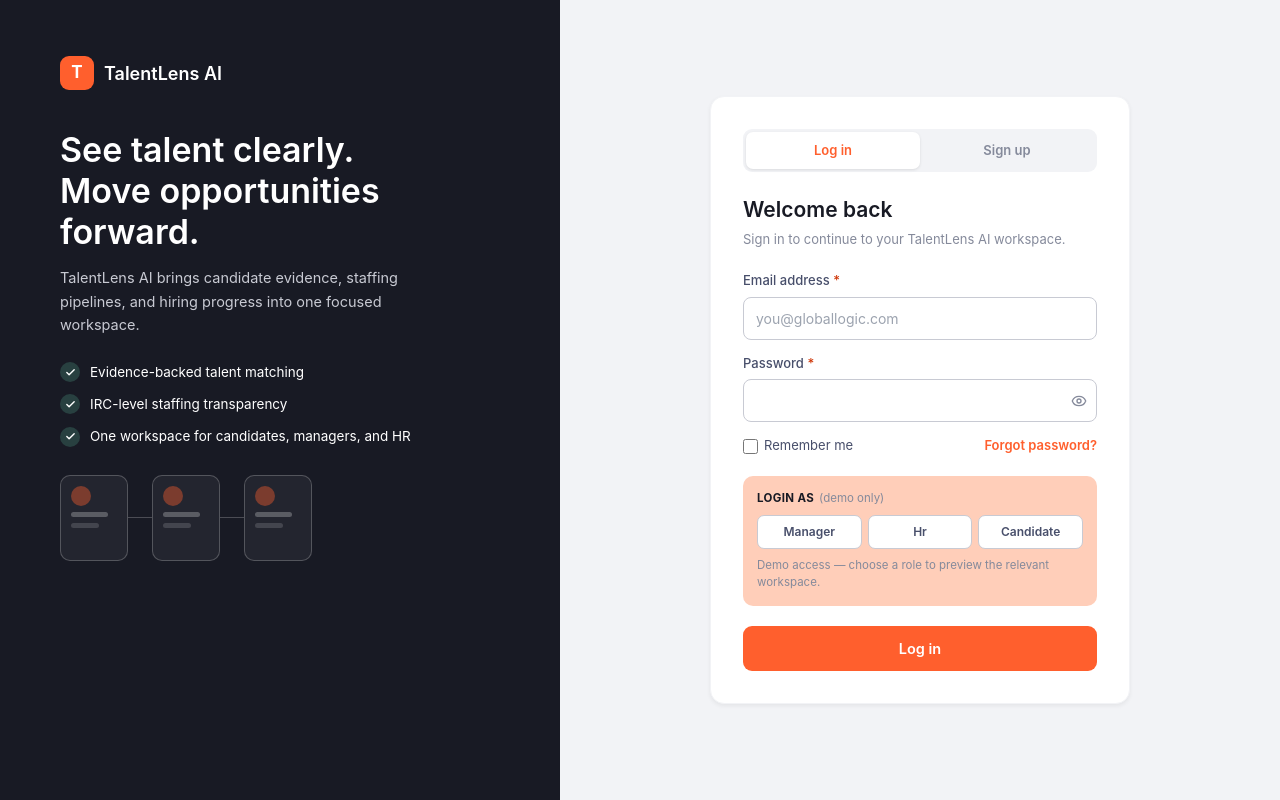
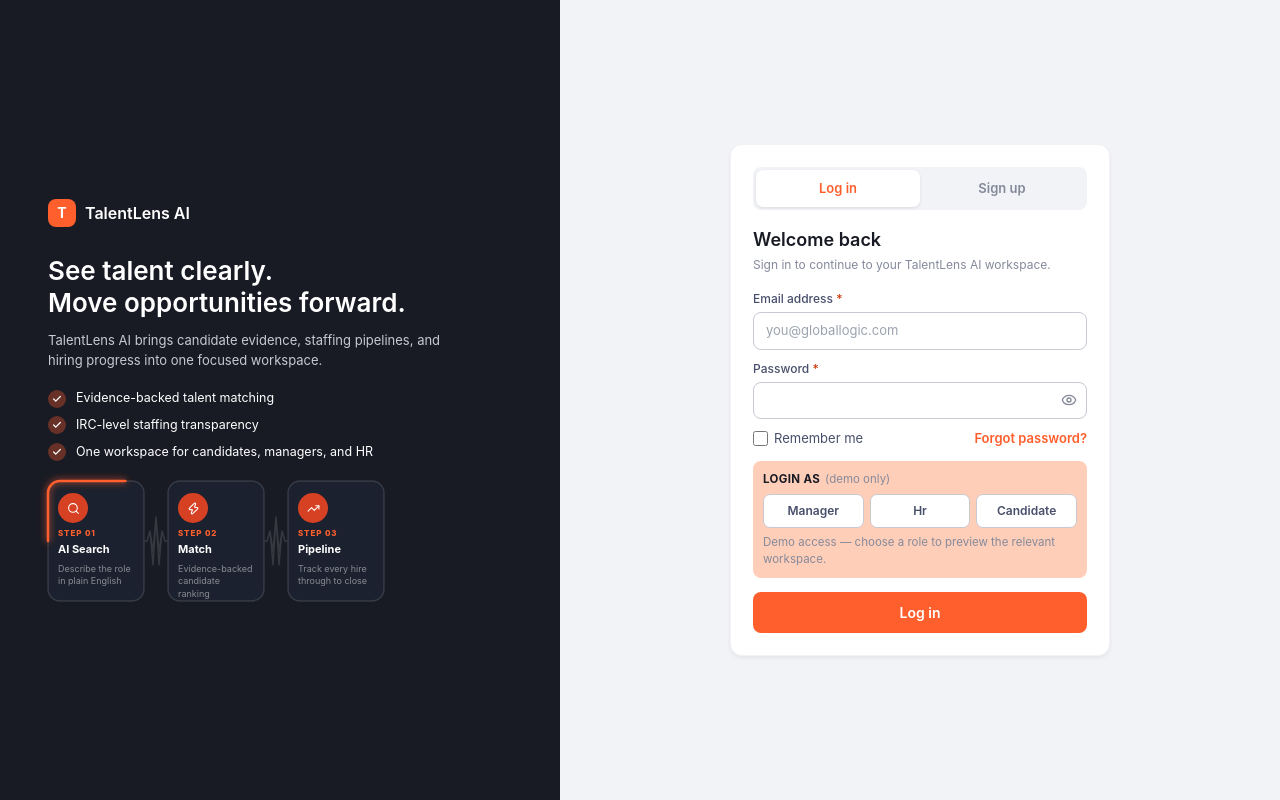
Before and after one commit to thesaty4/TalentAI, a React (Vite) app in the folder client/: page /login in a window 1280 px wide. Built offline with nearby package versions, Linux system fonts and the light colour scheme; no server answers.

Commit message:
feat: add animated pipeline flow diagram to login page

```diff
--- /dev/null
+++ b/client/src/components/PipelineFlow.tsx
@@ -0,0 +1,184 @@
+import { useEffect, useState } from 'react';
+import { Search, Zap, TrendingUp } from 'lucide-react';
+
+// ── Layout ────────────────────────────────────────────────────────────────────
+const CW  = 96;                          // card width
+const CH  = 120;                         // card height
+const GAP = 24;                          // gap between cards
+const R   = 12;                          // card border-radius
+const W   = CW * 3 + GAP * 2;           // 336 total
+const MY  = CH / 2;                      // 60 — connector vertical midpoint
+const XS  = [0, CW + GAP, (CW + GAP) * 2] as const; // [0, 120, 240]
+
+// ── Colors ────────────────────────────────────────────────────────────────────
+const BLUE   = '#FF5F2D';  // power-orange — primary brand color
+const ORANGE = '#D64123';
+
+// ── Cards data ────────────────────────────────────────────────────────────────
+const CARDS = [
+  { step: '01', title: 'AI Search',  desc: 'Describe the role in plain English',   Icon: Search     },
+  { step: '02', title: 'Match',      desc: 'Evidence-backed candidate ranking',    Icon: Zap        },
+  { step: '03', title: 'Pipeline',   desc: 'Track every hire through to close',    Icon: TrendingUp },
+];
+
+// ── SVG path helpers ──────────────────────────────────────────────────────────
+
+/** ECG heartbeat zigzag from x0 to x1 at baseline y (works for both directions). */
+function hb(x0: number, x1: number, y: number): string {
+  const s = (x1 - x0) / 8;
+  return [
+    `L ${x0 + s}   ${y}`,
+    `L ${x0 + 2*s} ${y - 10}`,
+    `L ${x0 + 3*s} ${y + 10}`,
+    `L ${x0 + 4*s} ${y - 24}`,
+    `L ${x0 + 5*s} ${y + 24}`,
+    `L ${x0 + 6*s} ${y - 10}`,
+    `L ${x0 + 7*s} ${y}`,
+    `L ${x1} ${y}`,
+  ].join(' ');
+}
+
+/** Top-half of a card: enter left-mid, trace over the top, exit right-mid. */
+function cardTop(x: number): string {
+  return `L ${x} ${R} A ${R} ${R} 0 0 1 ${x+R} 0 L ${x+CW-R} 0 A ${R} ${R} 0 0 1 ${x+CW} ${R} L ${x+CW} ${MY}`;
+}
+
+/** Bottom-half of a card: enter right-mid, trace under the bottom, exit left-mid. */
+function cardBot(x: number): string {
+  return `L ${x+CW} ${CH-R} A ${R} ${R} 0 0 1 ${x+CW-R} ${CH} L ${x+R} ${CH} A ${R} ${R} 0 0 1 ${x} ${CH-R} L ${x} ${MY}`;
+}
+
+// Single continuous closed path:
+//  forward  → Card1 top → hb → Card2 top → hb → Card3 top+bottom
+//  backward ← hb ← Card2 bottom ← hb ← Card1 bottom → close
+const PATH = [
+  `M 0 ${MY}`,
+  cardTop(XS[0]),
+  hb(CW,         XS[1],        MY),   // connector 1 →
+  cardTop(XS[1]),
+  hb(XS[1]+CW,   XS[2],        MY),   // connector 2 →
+  cardTop(XS[2]),
+  cardBot(XS[2]),                      // Card 3 bottom (closes right side)
+  hb(XS[2],      XS[1]+CW,     MY),   // connector 2 ←
+  cardBot(XS[1]),
+  hb(XS[1],      CW,           MY),   // connector 1 ←
+  cardBot(XS[0]),                      // returns to M 0 MY
+  'Z',
+].join(' ');
+
+// ── Component ─────────────────────────────────────────────────────────────────
+
+export function PipelineFlow() {
+  const [reduced, setReduced] = useState(false);
+  useEffect(() => {
+    setReduced(window.matchMedia('(prefers-reduced-motion: reduce)').matches);
+  }, []);
+
+  // 8s loop syncs pulse travel with card glow: each card glows for ~2s every 8s
+  const loopMs = 8000;
+
+  return (
+    <>
+      <style>{`
+        @keyframes pipeline-pulse {
+          to { stroke-dashoffset: -1; }
+        }
+        @keyframes card-glow {
+          0%, 100% { box-shadow: 0 0 0 0 rgba(255,95,45,0); }
+          12%       { box-shadow: 0 0 24px 7px rgba(255,95,45,0.38); }
+          26%       { box-shadow: 0 0 0 0 rgba(255,95,45,0); }
+        }
+        @media (prefers-reduced-motion: reduce) {
+          .pl-pulse { animation: none !important; }
+        }
+      `}</style>
+
+      <div style={{ position: 'relative', width: W, height: CH }}>
+
+        {/* ── SVG track layer (z-index above cards so path is always crisp) ── */}
+        <svg
+          width={W} height={CH}
+          viewBox={`0 0 ${W} ${CH}`}
+          style={{ position: 'absolute', inset: 0, overflow: 'visible', zIndex: 2, pointerEvents: 'none' }}
+        >
+          <defs>
+            <filter id="pl-glow" x="-80%" y="-80%" width="260%" height="260%">
+              <feGaussianBlur in="SourceGraphic" stdDeviation="3.5" result="blur" />
+              <feMerge>
+                <feMergeNode in="blur" />
+                <feMergeNode in="SourceGraphic" />
+              </feMerge>
+            </filter>
+          </defs>
+
+          {/* Static dim track — always visible */}
+          <path
+            d={PATH} fill="none"
+            stroke="rgba(255,255,255,0.13)" strokeWidth="1.5"
+            strokeLinejoin="round" strokeLinecap="round"
+          />
+
+          {/* Animated glowing pulse — travels around the full path every loopMs */}
+          <path
+            d={PATH} fill="none"
+            stroke={BLUE} strokeWidth="2.5"
+            strokeLinejoin="round" strokeLinecap="round"
+            filter="url(#pl-glow)"
+            pathLength="1"
+            strokeDasharray="0.07 0.93"
+            className="pl-pulse"
+            style={{ animation: `pipeline-pulse ${loopMs}ms linear infinite` }}
+          />
+        </svg>
+
+        {/* ── Cards (z-index 1, below SVG so path draws over their edges) ── */}
+        {CARDS.map(({ step, title, desc, Icon }, i) => (
+          <div
+            key={i}
+            style={{
+              position: 'absolute', left: XS[i], top: 0,
+              width: CW, height: CH,
+              borderRadius: R,
+              background: 'rgba(65,151,203,0.06)',
+              zIndex: 1,
+              padding: '12px 10px',
+              display: 'flex', flexDirection: 'column', gap: 6,
+              // Staggered glow: card 1 at 0s, card 2 at loopMs/3, card 3 at 2*loopMs/3
+              animation: reduced
+                ? undefined
+                : `card-glow ${loopMs}ms ease-in-out ${((i * loopMs) / 3 / 1000).toFixed(3)}s infinite`,
+            }}
+          >
+            {/* Icon badge */}
+            <div style={{
+              width: 30, height: 30, borderRadius: '50%',
+              background: ORANGE, flexShrink: 0,
+              display: 'flex', alignItems: 'center', justifyContent: 'center',
+            }}>
+              <Icon size={13} color="#fff" strokeWidth={2} />
+            </div>
+
+            {/* Eyebrow */}
+            <p style={{
+              margin: 0, fontSize: 8, fontWeight: 800,
+              letterSpacing: '0.11em', textTransform: 'uppercase',
+              color: BLUE, lineHeight: 1,
+            }}>STEP {step}</p>
+
+            {/* Title */}
+            <p style={{
+              margin: 0, fontSize: 11, fontWeight: 700,
+              color: '#fff', lineHeight: 1.2,
+            }}>{title}</p>
+
+            {/* Description */}
+            <p style={{
+              margin: 0, fontSize: 9, lineHeight: 1.4,
+              color: 'rgba(255,255,255,0.48)',
+            }}>{desc}</p>
+          </div>
+        ))}
+      </div>
+    </>
+  );
+}
--- a/client/src/pages/auth/LoginPage.tsx
+++ b/client/src/pages/auth/LoginPage.tsx
@@ -4,6 +4,7 @@
 import { useNavigate } from "react-router-dom";
 import { useAuth } from "../../auth/useAuth";
 import { authApi, type JwtUser } from "../../lib/api/auth.api";
+import { PipelineFlow } from "../../components/PipelineFlow";
 
 // ─── Theme (GlobalLogic brand — scoped to auth screen only) ───────────────────────────────────────────────
 const C = {
@@ -25,8 +26,8 @@
 // ─── Shared input style ───────────────────────────────────────────────────────
 function inputStyle(hasError: boolean): React.CSSProperties {
   return {
-    width: "100%", padding: "10px 12px", border: `1px solid ${hasError ? C.danger : C.border}`,
-    borderRadius: 8, fontSize: 14, color: C.fg1, outline: "none", boxSizing: "border-box" as const,
+    width: "100%", padding: "8px 12px", border: `1px solid ${hasError ? C.danger : C.border}`,
+    borderRadius: 8, fontSize: 13, color: C.fg1, outline: "none", boxSizing: "border-box" as const,
     backgroundColor: "#fff",
   };
 }
@@ -34,12 +35,12 @@
 // ─── Field wrapper with label + inline error ──────────────────────────────────
 function Field({ label, error, children }: { label: string; error?: string; children: React.ReactNode }) {
   return (
-    <div style={{ marginBottom: 14 }}>
-      <label style={{ display: "block", marginBottom: 6, fontSize: 13, fontWeight: 500, color: C.fg2 }}>
+    <div style={{ marginBottom: 10 }}>
+      <label style={{ display: "block", marginBottom: 4, fontSize: 12, fontWeight: 500, color: C.fg2 }}>
         {label} <span style={{ color: C.danger }}>*</span>
       </label>
       {children}
-      {error && <p style={{ marginTop: 4, fontSize: 12, color: C.danger }}>{error}</p>}
+      {error && <p style={{ marginTop: 3, fontSize: 11, color: C.danger }}>{error}</p>}
     </div>
   );
 }
@@ -54,59 +55,47 @@
   return (
     <div style={{
       flex: 1, minWidth: 380, maxWidth: 560, background: C.heroBg,
-      padding: "56px 60px", display: "flex", flexDirection: "column",
+      padding: "40px 48px", display: "flex", flexDirection: "column", justifyContent: "center",
     }} className="hero-pane">
       {/* Logo */}
-      <div style={{ display: "flex", alignItems: "center", gap: 10, marginBottom: 40 }}>
+      <div style={{ display: "flex", alignItems: "center", gap: 9, marginBottom: 28 }}>
         <div style={{
-          width: 34, height: 34, borderRadius: 9, background: C.accentTeal,
+          width: 28, height: 28, borderRadius: 8, background: C.accentTeal,
           display: "flex", alignItems: "center", justifyContent: "center",
-          fontWeight: 700, fontSize: 17, color: "#fff", fontFamily: "var(--font-display)",
+          fontWeight: 700, fontSize: 14, color: "#fff", fontFamily: "var(--font-display)",
         }}>T</div>
-        <span style={{ color: "#fff", fontWeight: 600, fontSize: 18, fontFamily: "var(--font-display)" }}>
+        <span style={{ color: "#fff", fontWeight: 600, fontSize: 16, fontFamily: "var(--font-display)" }}>
           TalentLens AI
         </span>
       </div>
       {/* Headline */}
       <h1 style={{
-        color: "#fff", fontWeight: 600, fontSize: 34, lineHeight: 1.2, maxWidth: 420,
-        marginBottom: 14, fontFamily: "var(--font-display)",
+        color: "#fff", fontWeight: 600, fontSize: 26, lineHeight: 1.25, maxWidth: 420,
+        marginBottom: 10, fontFamily: "var(--font-display)",
       }} className="hero-headline">
         See talent clearly.<br />Move opportunities forward.
       </h1>
       {/* Subhead */}
-      <p style={{ color: C.onDark2, fontSize: 14.5, lineHeight: 1.6, maxWidth: 400, marginBottom: 26 }}>
+      <p style={{ color: C.onDark2, fontSize: 13, lineHeight: 1.6, maxWidth: 400, marginBottom: 18 }}>
         TalentLens AI brings candidate evidence, staffing pipelines, and hiring progress into one focused workspace.
       </p>
       {/* Benefits */}
-      <div style={{ display: "flex", flexDirection: "column", gap: 12, marginBottom: 28 }}>
+      <div style={{ display: "flex", flexDirection: "column", gap: 8, marginBottom: 20 }}>
         {benefits.map(b => (
           <div key={b} style={{ display: "flex", alignItems: "center", gap: 10 }}>
             <div style={{
-              width: 20, height: 20, borderRadius: "50%", background: "rgba(59,110,100,0.45)",
+              width: 18, height: 18, borderRadius: "50%", background: "rgba(255,95,45,0.35)",
               display: "flex", alignItems: "center", justifyContent: "center", flexShrink: 0,
             }}>
-              <Check size={11} color="#fff" strokeWidth={3} />
+              <Check size={10} color="#fff" strokeWidth={3} />
             </div>
-            <span style={{ color: "#fff", fontSize: 13.5 }}>{b}</span>
+            <span style={{ color: "#fff", fontSize: 12.5 }}>{b}</span>
           </div>
         ))}
       </div>
-      {/* Decorative cards (desktop only) */}
-      <div className="hero-cards" style={{ display: "flex", alignItems: "center", gap: 0 }}>
-        {[0, 1, 2].map(i => (
-          <div key={i} style={{ display: "flex", alignItems: "center" }}>
-            <div style={{
-              width: 68, height: 86, border: "1px solid rgba(255,255,255,0.22)", borderRadius: 10,
-              background: "rgba(255,255,255,0.05)", padding: 10, display: "flex", flexDirection: "column", gap: 6,
-            }}>
-              <div style={{ width: 20, height: 20, borderRadius: '50%', background: "rgba(255,95,45,0.40)" }} />
-              <div style={{ height: 5, borderRadius: 3, background: "rgba(255,255,255,0.25)", width: "80%" }} />
-              <div style={{ height: 5, borderRadius: 3, background: "rgba(255,255,255,0.15)", width: "60%" }} />
-            </div>
-            {i < 2 && <div style={{ width: 24, height: 1, background: "rgba(255,255,255,0.22)" }} />}
-          </div>
-        ))}
+      {/* Animated pipeline flow diagram (desktop only) */}
+      <div className="hero-cards">
+        <PipelineFlow />
       </div>
     </div>
   );
@@ -174,7 +163,7 @@
         </div>
       </Field>
       {/* Remember me + Forgot */}
-      <div style={{ display: "flex", justifyContent: "space-between", alignItems: "center", marginBottom: 20 }}>
+      <div style={{ display: "flex", justifyContent: "space-between", alignItems: "center", marginBottom: 12 }}>
         <label style={{ display: "flex", alignItems: "center", gap: 6, fontSize: 13, color: C.fg2, cursor: "pointer" }}>
           <input type="checkbox" checked={remember} onChange={e => setRemember(e.target.checked)}
             style={{ accentColor: C.accentTeal, width: 15, height: 15 }} />
@@ -185,14 +174,14 @@
         </a>
       </div>
       {/* Demo login box */}
-      <div style={{ background: C.subtleBg, borderRadius: 10, padding: 14, marginBottom: 20 }}>
-        <div style={{ display: "flex", alignItems: "baseline", gap: 5, marginBottom: 8 }}>
+      <div style={{ background: C.subtleBg, borderRadius: 8, padding: 10, marginBottom: 14 }}>
+        <div style={{ display: "flex", alignItems: "baseline", gap: 5, marginBottom: 6 }}>
           <span style={{ fontWeight: 700, fontSize: 11.5, textTransform: "uppercase" as const, letterSpacing: "0.03em", color: C.fg1 }}>
             Login as
           </span>
           <span style={{ fontSize: 11.5, color: C.fg3 }}>(demo only)</span>
         </div>
-        <div style={{ display: "flex", gap: 6, marginBottom: 8 }}>
+        <div style={{ display: "flex", gap: 6, marginBottom: 6 }}>
           {(["manager", "hr", "candidate"] as DemoRole[]).map(role => (
             <button key={role} type="button" disabled={busy}
               onClick={() => { setDemoRole(role); demoMut.mutate(role); }}
@@ -212,7 +201,7 @@
       {/* Submit */}
       <button type="submit" disabled={busy} style={{
         width: "100%", background: busy ? C.border : C.accentTeal, color: busy ? C.fg3 : "#fff",
-        border: "none", borderRadius: 9, padding: "12px", fontSize: 14.5, fontWeight: 600,
+        border: "none", borderRadius: 8, padding: "10px", fontSize: 14, fontWeight: 600,
         cursor: busy ? "not-allowed" : "pointer",
       }}>{loginMut.isPending ? "Logging in…" : "Log in"}</button>
     </form>
@@ -295,7 +284,7 @@
       </div>
       <button type="submit" disabled={busy} style={{
         width: "100%", background: busy ? C.border : C.accentTeal, color: busy ? C.fg3 : "#fff",
-        border: "none", borderRadius: 9, padding: "12px", fontSize: 14.5, fontWeight: 600,
+        border: "none", borderRadius: 8, padding: "10px", fontSize: 14, fontWeight: 600,
         cursor: busy ? "not-allowed" : "pointer",
       }}>{busy ? "Creating account…" : "Create account"}</button>
     </form>
@@ -335,17 +324,17 @@
         <HeroPane />
         {/* Right auth pane */}
         <div className="auth-pane" style={{
-          flex: 1, display: "flex", alignItems: "center", justifyContent: "center", padding: 40,
+          flex: 1, display: "flex", alignItems: "center", justifyContent: "center", padding: 24,
         }}>
           <div style={{
-            maxWidth: 420, width: "100%", background: "#fff",
-            border: `1px solid ${C.borderSub}`, borderRadius: 14, padding: 32,
+            maxWidth: 380, width: "100%", background: "#fff",
+            border: `1px solid ${C.borderSub}`, borderRadius: 12, padding: 22,
             boxShadow: "0 2px 4px rgba(0,0,0,0.06)",
           }}>
             {/* Tab switcher */}
             <div style={{
-              background: C.pageBg, borderRadius: 9, padding: 3,
-              display: "flex", marginBottom: 22,
+              background: C.pageBg, borderRadius: 8, padding: 3,
+              display: "flex", marginBottom: 16,
             }}>
               {(["login", "signup"] as const).map(t => (
                 <button key={t} type="button" onClick={() => setTab(t)} style={{
@@ -360,10 +349,10 @@
               ))}
             </div>
             {/* Heading */}
-            <h2 style={{ margin: "0 0 4px", fontSize: 21, fontWeight: 600, color: C.fg1, fontFamily: "var(--font-display)" }}>
+            <h2 style={{ margin: "0 0 3px", fontSize: 18, fontWeight: 600, color: C.fg1, fontFamily: "var(--font-display)" }}>
               {tabHeadings[tab].h}
             </h2>
-            <p style={{ margin: "0 0 22px", fontSize: 13, color: C.fg3 }}>{tabHeadings[tab].sub}</p>
+            <p style={{ margin: "0 0 16px", fontSize: 12, color: C.fg3 }}>{tabHeadings[tab].sub}</p>
             {tab === "login"
               ? <LoginForm  onSuccess={handleSuccess} />
               : <SignupForm onSuccess={handleSuccess} />}
```
